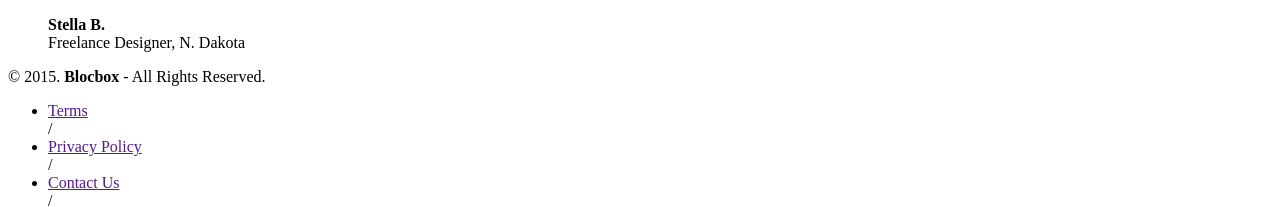
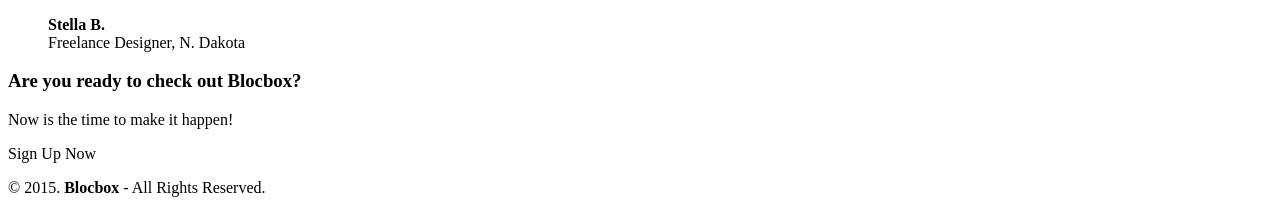
Before and after one commit to elveegee/blocbox, a plain HTML site: page index.html in a window 1280 px wide. Shown: the part 3274-3481 px from the top of the page. Drawn offline with Linux system fonts and the light colour scheme.

Commit message:
Homepage HTML completed

```diff
--- a/index.html
+++ b/index.html
@@ -132,6 +132,18 @@
 </section>
 </main>
 
+<!-- New Section -->
+<section>
+
+<h3>
+  Are you ready to check out Blocbox?
+</h3>
+<p>
+  Now is the time to make it happen!
+</p>
+<a href="signup.html"></a>Sign Up Now</a>
+</section>
+
 <!-- Footer -->
 <footer>
   <div class="container footer-nav-block">
```
